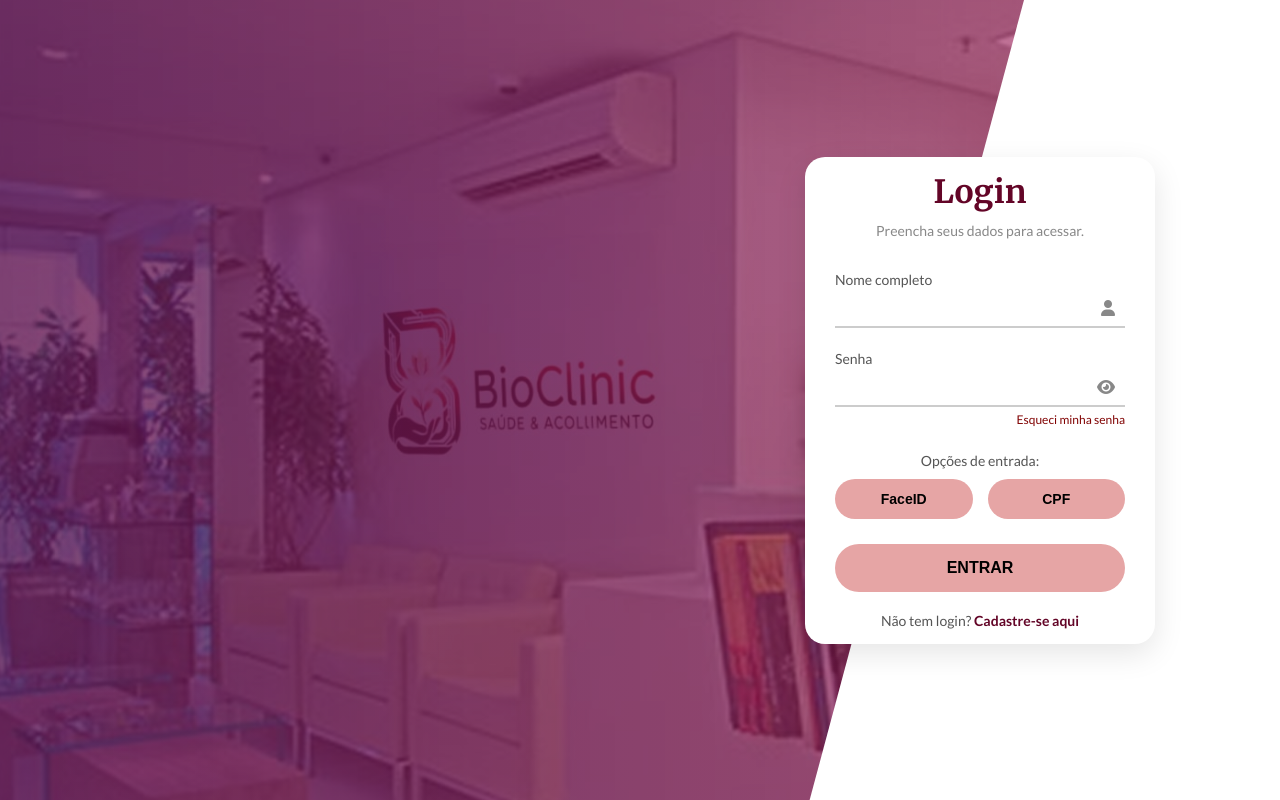
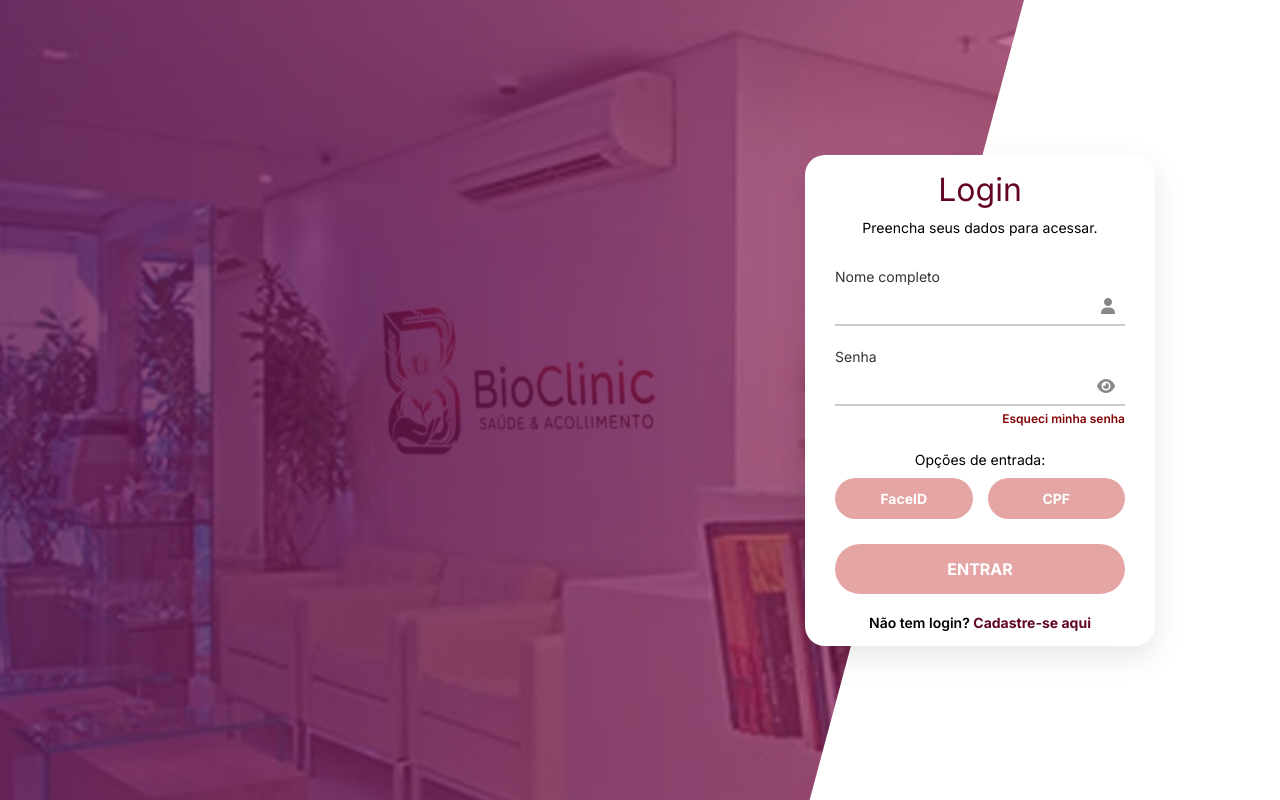
Before and after one commit to Leycon05/bioclinic, a React (Vite) app: page /login in a window 1280 px wide. Shown: the top 800 px of the page. Built offline with nearby package versions, Linux system fonts and the light colour scheme.

Commit message:
atualização

```diff
--- a/index.html
+++ b/index.html
@@ -6,7 +6,10 @@
     <meta name="viewport" content="width=device-width, initial-scale=1.0" />
 
     <link rel="stylesheet" href="https://cdnjs.cloudflare.com/ajax/libs/font-awesome/6.5.2/css/all.min.css">
-    <title>BioClinic - Login</title>
+
+    <link rel="preconnect" href="https://fonts.googleapis.com">
+    <link rel="preconnect" href="https://fonts.gstatic.com" crossorigin>
+<link href="https://fonts.googleapis.com/css2?family=Inter:wght@400;600;700&display=swap" rel="stylesheet">    <title>BioClinic - Login</title>
   </head>
   <body>
     <div id="root"></div>
--- a/src/components/Login.jsx
+++ b/src/components/Login.jsx
@@ -1,29 +1,56 @@
-// 1. Importar React e o hook 'useState'
 import React, { useState } from 'react';
 
-// 2. Importar seu CSS da pasta de estilos
-// ( ../ sobe de 'components' para 'src', depois entra em 'styles')
+// Importa o CSS da sua pasta de estilos
 import '../styles/Login.css';
 
-// 3. O componente (Função que retorna HTML/JSX)
 function Login() {
 
-    // 4. "Estado" para controlar a visibilidade da senha
+    // "Estado" para controlar a visibilidade da senha
     const [senhaVisivel, setSenhaVisivel] = useState(false);
 
-    // 5. Função para ser chamada no clique do ícone
+    // "Estado" para controlar qual formulário mostrar
+    const [metodoLogin, setMetodoLogin] = useState('padrao'); // 'padrao', 'cpf', 'faceid'
+
+    // Função para ser chamada no clique do ícone
     function toggleVisibilidadeSenha() {
         setSenhaVisivel(!senhaVisivel); // Inverte o valor (true/false)
     }
 
-    // 6. O JSX (HTML)
-    //    Lembre-se: 'class' vira 'className', 'for' vira 'htmlFor'
+    // Função para lidar com o envio do formulário (impede recarregar a pág)
+    function handleLoginSubmit(event) {
+        event.preventDefault();
+
+        if (metodoLogin === 'padrao') {
+            console.log("A tentar logar com Nome/Senha...");
+        } else if (metodoLogin === 'cpf') {
+            console.log("A tentar logar com CPF...");
+        } else if (metodoLogin === 'faceid') {
+            console.log("A tentar logar com FaceID...");
+        }
+    }
+
     return (
         <div className="login-card">
-            <form className="login-form">
+            {/* O formulário agora usa a função handleLoginSubmit */}
+            <form className="login-form" onSubmit={handleLoginSubmit}>
+
+                {/* --- MUDANÇA: Título e Subtítulo --- */}
+                {/* O título e o subtítulo agora são escondidos no modo FaceID */}
+                {metodoLogin !== 'faceid' && (
+                    <>
                         <h1>Login</h1>
                         <p className="subtitulo">Preencha seus dados para acessar.</p>
+                    </>
+                )}
 
+
+                {/* ======================================= */}
+                {/* INÍCIO DA RENDERIZAÇÃO CONDICIONAL */}
+                {/* ======================================= */}
+
+                {/* --- MODO PADRÃO (Nome/Senha) --- */}
+                {metodoLogin === 'padrao' && (
+                    <> {/* Fragmento para agrupar */}
                         <div className="input-group">
                             <label htmlFor="nome">Nome completo</label>
                             <div className="input-field">
@@ -35,14 +62,12 @@ function Login() {
                         <div className="input-group">
                             <label htmlFor="senha">Senha</label>
                             <div className="input-field">
-                        {/* O 'type' do input é controlado pelo React */}
                                 <input
                                     type={senhaVisivel ? "text" : "password"}
                                     id="senha"
                                     name="senha"
                                     required
                                 />
-                        {/* O ícone e o 'onClick' são controlados pelo React */}
                                 <i
                                     className={senhaVisivel ? "fa-solid fa-eye-slash icon" : "fa-solid fa-eye icon"}
                                     id="toggle-senha"
@@ -51,16 +76,59 @@ function Login() {
                             </div>
                             <a href="#" className="esqueci-senha">Esqueci minha senha</a>
                         </div>
+                    </>
+                )}
 
+                {/* --- MODO CPF (Como na imagem 'image_b0731d.png') --- */}
+                {metodoLogin === 'cpf' && (
+                    <div className="input-group">
+                        <label htmlFor="cpf">CPF</label>
+                        <div className="input-field">
+                            <input type="text" id="cpf" name="cpf" required placeholder="000.000.000-00" />
+                            <i className="fa-solid fa-id-card icon"></i>
+                        </div>
+                    </div>
+                )}
+
+                {/* --- MODO FACEID (Como na imagem 'image_a511b9.png') --- */}
+                {metodoLogin === 'faceid' && (
+                    // O <p> "Posicione o rosto..." foi REMOVIDO
+                    <div className="scan-placeholder">
+                        {/* O texto "CÂMERA" foi ADICIONADO AQUI DENTRO */}
+                        <span className="camera-text">CÂMERA</span>
+                    </div>
+                )}
+
+                {/* ======================================= */}
+                {/* FIM DA RENDERIZAÇÃO CONDICIONAL */}
+                {/* ======================================= */}
+
+                {/* --- MUDANÇA: Botões --- */}
+                {/* Esta secção inteira é escondida no modo FaceID */}
+                {metodoLogin !== 'faceid' && (
+                    <>
                         <div className="opcoes-entrada">
                             <p>Opções de entrada:</p>
                             <div className="botoes-opcoes">
-                        <button type="button" className="btn-opcao">
+
+                                {/* Mostra "FaceID" */}
+                                <button type="button" className="btn-opcao" onClick={() => setMetodoLogin('faceid')}>
                                     FaceID
                                 </button>
-                        <button type="button" className="btn-opcao">
+
+                                {/* Mostra "CPF" se o método NÃO for 'cpf' */}
+                                {metodoLogin !== 'cpf' && (
+                                    <button type="button" className="btn-opcao" onClick={() => setMetodoLogin('cpf')}>
                                         CPF
                                     </button>
+                                )}
+
+                                {/* Mostra "Voltar" (para Nome/Senha) se estivermos no modo CPF */}
+                                {metodoLogin === 'cpf' && (
+                                    <button type="button" className="btn-opcao btn-voltar" onClick={() => setMetodoLogin('padrao')}>
+                                        Nome/Senha
+                                    </button>
+                                )}
                             </div>
                         </div>
 
@@ -69,10 +137,19 @@ function Login() {
                         <p className="link-cadastro">
                             Não tem login? <a href="#">Cadastre-se aqui</a>
                         </p>
+                    </>
+                )}
+
+                {/* Botão de "Voltar" específico para o modo FaceID */}
+                {metodoLogin === 'faceid' && (
+                    <button type="button" className="btn-opcao btn-voltar btn-faceid-voltar" onClick={() => setMetodoLogin('padrao')}>
+                        Voltar
+                    </button>
+                )}
+
             </form>
         </div>
     );
 }
 
-// 7. Exportar o componente
 export default Login;
--- a/src/styles/Login.css
+++ b/src/styles/Login.css
@@ -1,6 +1,3 @@
-/* Importando fontes do Google Fonts */
-@import url('https://fonts.googleapis.com/css2?family=Lato:wght@400;700&family=Merriweather:wght@700&display=swap');
-
 /* Reset básico */
 * {
     margin: 0;
@@ -9,7 +6,7 @@
 }
 
 body {
-    font-family: 'Lato', sans-serif;
+    font-family: 'Inter';
     color: #333;
 
 
@@ -55,7 +52,8 @@ body::before {
 }
 
 .login-form h1 {
-    font-family: 'Merriweather', serif;
+    font-family: 'Inter';
+    font-weight: 400;                /* 2. O peso (400 = regular) */
     font-size: 32px;
     color: #630527;
     text-align: center;
@@ -64,9 +62,12 @@ body::before {
 
 .login-form .subtitulo {
     text-align: center;
-    color: #888;
+    color: #000000;
     margin-bottom: 30px;
     font-size: 14px;
+    font-family: 'Inter';
+    font-weight: 400;                /* 2. O peso (400 = regular) */
+
 }
 
 /* 4. GRUPOS DE INPUT (LABEL + CAMPO + ÍCONE) */
@@ -78,7 +79,10 @@ body::before {
 .input-group label {
     margin-bottom: 5px;
     font-size: 14px;
-    color: #555;
+    color: #333333;
+    font-family: 'Inter';
+    font-weight: 400;
+
 }
 
 .input-field {
@@ -118,6 +122,10 @@ body::before {
     color: #810303;
     text-decoration: none;
     margin-top: 5px;
+    font-family: 'Inter';
+    font-weight: 600;
+
+
 }
 
 /* 5. OPÇÕES DE ENTRADA */
@@ -127,9 +135,11 @@ body::before {
 
 .opcoes-entrada p {
     font-size: 14px;
-    color: #555;
+    color: #000000;
     margin-bottom: 10px;
     text-align: center;
+    font-family: 'Inter', sans-serif;
+    font-weight: 400;
 }
 
 .botoes-opcoes {
@@ -143,11 +153,12 @@ body::before {
     border: none;
     border-radius: 30px;
     background-color: #E6A5A5;
-    color: #000000;
-    font-weight: bold;
+    color: #FFFFFF;
     cursor: pointer;
     font-size: 14px;
     transition: background-color 0.3s;
+    font-family: 'Inter', sans-serif;
+    font-weight: 700;
 }
 
 .btn-opcao:hover {
@@ -161,12 +172,13 @@ body::before {
     border: none;
     border-radius: 30px;
     background-color: #E6A5A5; /* Rosa mais forte */
-    color: #000000;
-    font-weight: bold;
+    color: #FFFFFF;
     font-size: 16px;
     cursor: pointer;
     transition: background-color 0.3s;
     margin-bottom: 20px;
+    font-family: 'Inter', sans-serif;
+    font-weight: 700;
 }
 
 .btn-entrar:hover {
@@ -177,37 +189,77 @@ body::before {
 .link-cadastro {
     text-align: center;
     font-size: 14px;
-    color: #555;
+    color: #000000;
+    font-weight: 600;
+    font-family: 'Inter', sans-serif;
 }
 
 .link-cadastro a {
     color: #630527;
-    font-weight: bold;
+    font-weight: 700;
     text-decoration: none;
+    font-family: 'Inter', sans-serif;
+}
+
+
+/* --- NOVOS ESTILOS PARA OS MÉTODOS DE LOGIN --- */
+
+/* Estilo para a caixa de scan (baseado na imagem 'image_b0d09a.png') */
+.scan-placeholder {
+    width: 100%;
+    max-width: 250px; /* Tamanho máximo da caixa */
+    aspect-ratio: 1 / 1; /* Quadrado */
+    background-color: #fff;
+    border: 5px solid #630527; /* Borda escura */
+    border-radius: 20px; /* Cantos arredondados */
+    margin: 15px auto; /* Centraliza */
+    box-shadow: 0 0 10px rgba(0,0,0,0.3);
+
+    /* Para centralizar o texto "CÂMERA" */
+    display: flex;
+    justify-content: center;
+    align-items: center;
+    margin-top: 50px; /* Adiciona espaço acima, já que o título sumiu */
+    margin-bottom: 30px; /* Adiciona espaço abaixo */
+}
+
+/* NOVO: Estilo para o texto "CÂMERA" */
+.scan-placeholder .camera-text {
+    font-family: 'Inter', sans-serif;
+    font-weight: 400; /* 400 é 'regular' */
+    font-size: 28px;
+    color: #000000;
+}
+
+/* Estilo para o botão "Voltar" (Nome/Senha) */
+.btn-voltar {
+    background-color: #E6A5A5;
+    color: #FFFFFF;
+}
+
+.btn-voltar:hover {
+    background-color: #e0e0e0;
+}
+
+/* Botão de Voltar específico do FaceID */
+.btn-faceid-voltar {
+    width: 100%;
+    margin-top: 15px; /* Espaço acima do botão Voltar */
 }
 
 
 /* ======================================= */
 /* CÓDIGO RESPONSIVO         */
 /* ======================================= */
-
-/* Aplica estas regras em telas menores que 768px (tablets e celulares) */
 @media (max-width: 768px) {
-
-    /* 1. Manda o body centralizar o cartão na horizontal */
     body {
         justify-content: center;
     }
-
-    /* 2. Esconde a forma diagonal branca, que não cabe no celular */
     body::before {
         display: none;
     }
-
-    /* 3. Remove a margem fixa de 800px e centraliza o cartão */
     .login-card {
-        margin-left: 0; /* Remove a margem de 800px */
-        width: 90%; /* Ocupa 90% da tela */
+        margin-left: 0;
+        width: 90%;
     }
-
 }
```
Lines whose indentation alone changed are shown as unchanged.
